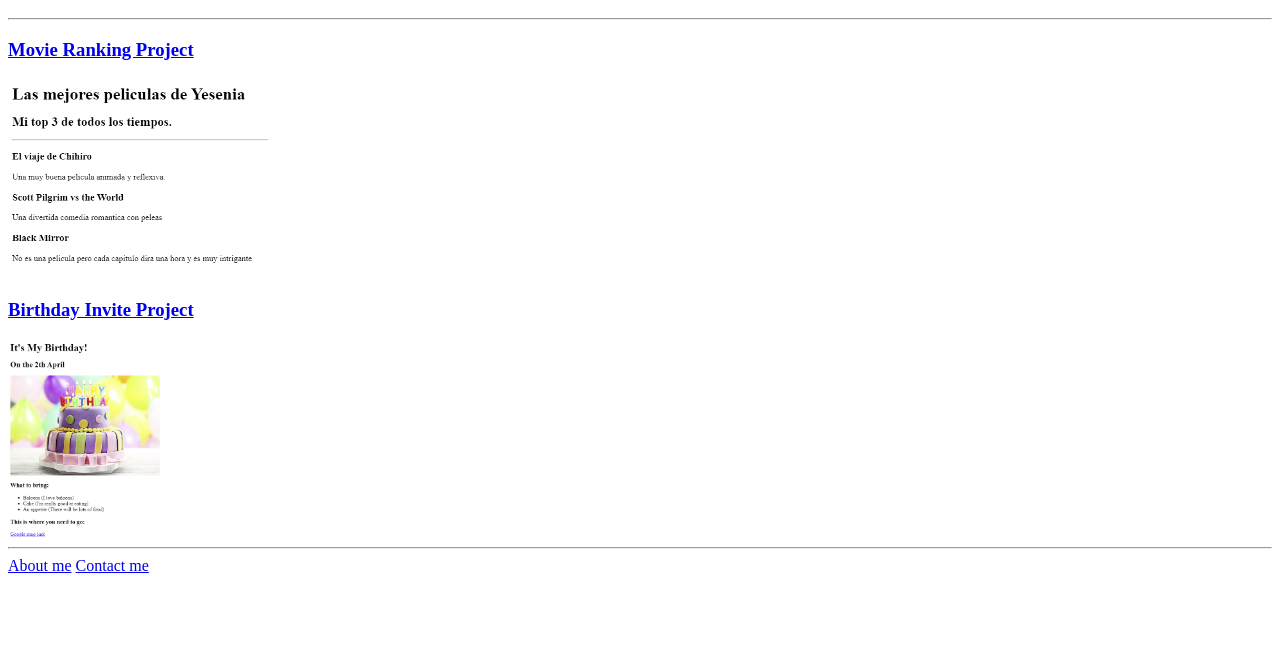
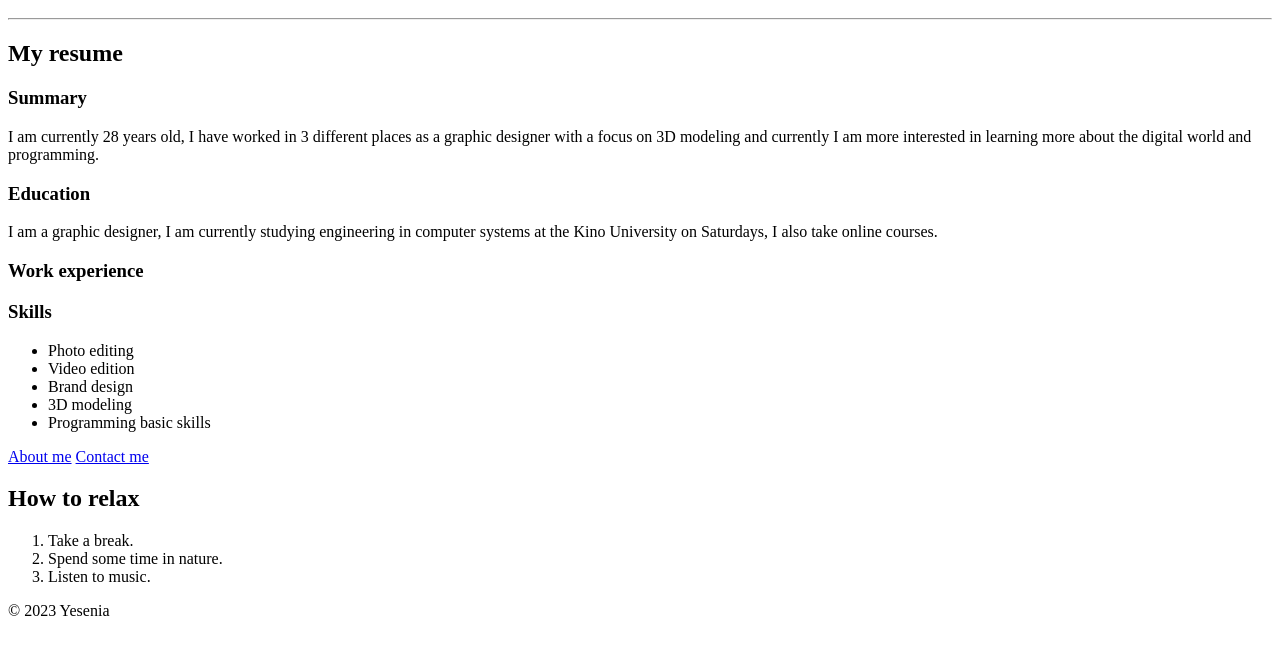
Before and after one commit to yeseniamv/html-portfolio--udemy, a plain HTML site: page index.html in a window 1280 px wide. Shown: the part 48-702 px from the top of the page. Drawn offline with Linux system fonts and the light colour scheme.

Commit message:
Add files via upload

```diff
--- a/index.html
+++ b/index.html
@@ -8,13 +8,35 @@
 <body>
     <h1>Yesenia Morales Protfolio</h1>
     <hr>
-    <h3><a href="./public/movie-ranking.html">Movie Ranking Project</a></h3>
-    <img src="./assets/images/movie-ranking.png" height="200" alt="Movie ranking project preview">
-    <h3><a href="./public/birthday-invite.html">Birthday Invite Project</a></h3>
-    <img src="./assets/images/birthday-invite.png" height="200" alt="Brithday invite project preview">
-    <hr>
+    <h2>My resume</h2>
+    <h3>Summary</h3>
+    <p>I am currently 28 years old, I have worked in 3 different places as a graphic designer with a focus on 3D modeling and currently I am more interested in learning more about the digital world and programming.</p>
+    <h3>Education</h3>
+    <p>I am a graphic designer, I am currently studying engineering in computer systems at the Kino University on Saturdays, I also take online courses.</p>
+    <h3>Work experience</h3>
+    <h3>Skills</h3>
+    <ul>
+        <li>Photo editing</li>
+        <li>Video edition</li>
+        <li>Brand design</li>
+        <li>3D modeling</li>
+        <li>Programming basic skills</li>
+
+    </ul>
+
     <a href="./public/about.html">About me</a>
     <a href="./public/contact.html">Contact me</a>
 
 </body>
+<article>
+    <h1>How to relax</h1>
+    <ol>
+      <li>Take a break.</li>
+      <li>Spend some time in nature.</li>
+      <li>Listen to music.</li>
+    </ol>
+    <footer>
+      <p>© 2023 Yesenia</p>
+    </footer>
+  </article>
 </html>
```
